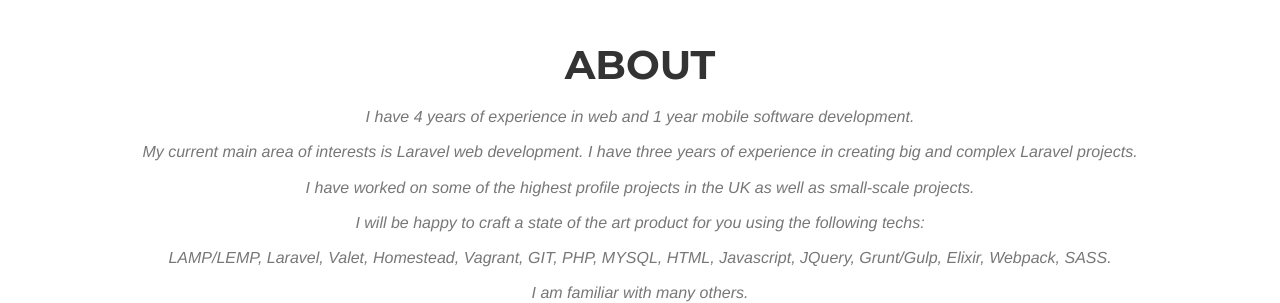
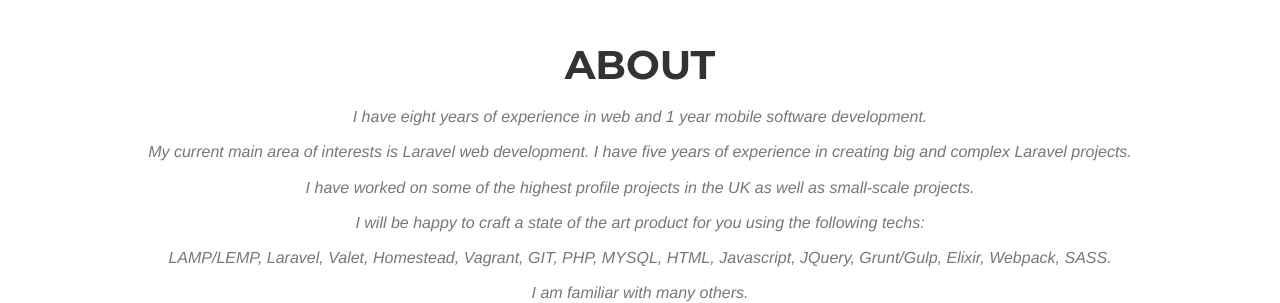
Before and after one commit to ercanertan/ercanertan.github.io, a Jekyll site: the page built from index.html, in a window 1280 px wide and 900 px high, scrolled down 2446 px. Shown: the part 152-455 px from the top of the window. Built offline with Jekyll 4.4.1, drawn with Linux system fonts in a browser that asks for light colours; some web fonts are replaced.

Commit message:
small update

```diff
--- a/_includes/about.html
+++ b/_includes/about.html
@@ -4,8 +4,8 @@
             <div class="row">
                 <div class="col-lg-12 text-center">
                     <h2 class="section-heading">About</h2>
-                    <h3 class="section-subheading text-muted">I have 4 years of experience in web and 1 year mobile software development.<br><br>
-                    My current main area of interests is Laravel web development. I have three years of experience in creating big and complex Laravel projects.<br><br>
+                    <h3 class="section-subheading text-muted">I have eight years of experience in web and 1 year mobile software development.<br><br>
+                    My current main area of interests is Laravel web development. I have five years of experience in creating big and complex Laravel projects.<br><br>
                     I have worked on some of the highest profile projects in the UK as well as small-scale projects.
                     <br><br>
                     I will be happy to craft a state of the art product for you using the following techs: <br><br> LAMP/LEMP, Laravel, Valet, Homestead, Vagrant, GIT, PHP, MYSQL, HTML, Javascript, JQuery, Grunt/Gulp, Elixir, Webpack, SASS.<br><br>I am familiar with many others.
```
